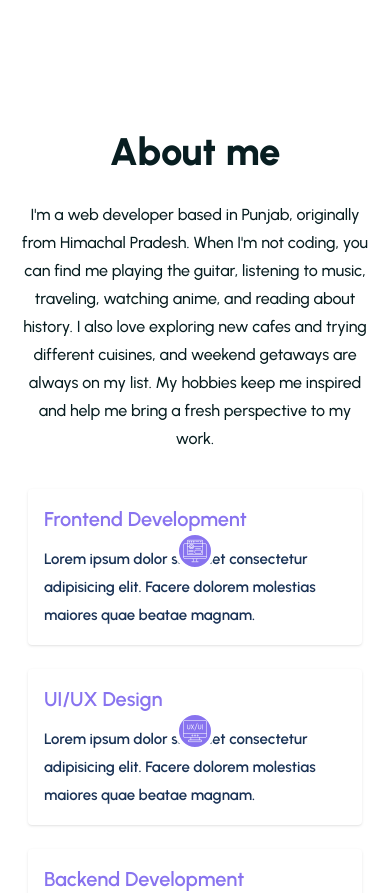
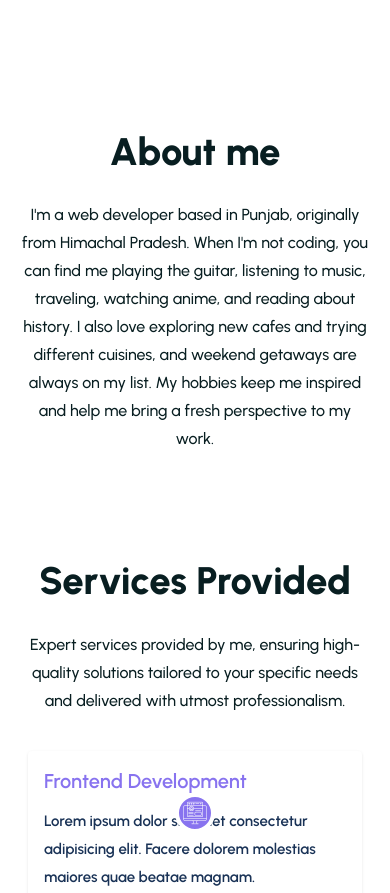
Before and after one commit to ankitkapoor8437/tailwind-portfolio-project, a React (Create React App) app: page / in a window 390 px wide. Shown: the part 1260-2153 px from the top of the page. Built offline with nearby package versions, Linux system fonts and the light colour scheme.

Commit message:
Layout Changes

```diff
--- a/src/App.js
+++ b/src/App.js
@@ -9,6 +9,7 @@ import Footer from './components/footer/Footer';
 import Services from './components/UI/Services';
 import Portfolio from './components/UI/Portfolio';
 import Contact from './components/UI/Contact';
+import About from './components/UI/About';
 
 
 function App() {
@@ -22,6 +23,7 @@ function App() {
       <Header />
       <main>
         <Hero />
+        <About/>
         <Services />
         <Portfolio/>
         <Contact/>
--- /dev/null
+++ b/src/components/UI/About.jsx
@@ -0,0 +1,30 @@
+import React from 'react'
+
+
+const aboutDetails = [
+    {
+        heading: "About me",
+        subHeading: `I'm a web developer based in Punjab, originally from Himachal Pradesh. When I'm not coding, you can find me playing the guitar, listening to music, traveling, watching anime, and reading about history. I also love exploring new cafes and trying different cuisines, and weekend getaways are always on my list. My hobbies keep me inspired and help me bring a fresh perspective to my work.
+        `,
+    }
+]
+
+const About = () => {
+    return (
+        <section id='about'>
+            <div className='container lg:pt-5'>
+                <div className='text-center'>
+                    <h2 className='text-headingColor font-[800] text-[2.4rem] mb-5'>
+                        {aboutDetails[0].heading}
+                    </h2>
+                    <p className='lg:max-w-[800px] lg:mx-auto text-headingColor font-[500] text-[16px] leading-7'>
+                        {/* lg:mx-auto */}
+                        {aboutDetails[0].subHeading}
+                    </p>
+                </div>
+            </div>
+        </section>
+    )
+}
+
+export default About
--- a/src/components/UI/Services.jsx
+++ b/src/components/UI/Services.jsx
@@ -5,11 +5,10 @@ import UXUI from '../../assets/images/design.png'
 import appsImg from '../../assets/images/apps.png'
 
 
-const aboutDetails = [
+const serviceDetails = [
     {
-        heading: "About me",
-        subHeading: `I'm a web developer based in Punjab, originally from Himachal Pradesh. When I'm not coding, you can find me playing the guitar, listening to music, traveling, watching anime, and reading about history. I also love exploring new cafes and trying different cuisines, and weekend getaways are always on my list. My hobbies keep me inspired and help me bring a fresh perspective to my work.
-        `,
+        heading: "Services Provided",
+        subHeading: `Expert services provided by me, ensuring high-quality solutions tailored to your specific needs and delivered with utmost professionalism.`,
     }
 ]
 
@@ -19,11 +18,11 @@ const Services = () => {
             <div className='container lg:pt-5'>
                 <div className='text-center'>
                     <h2 className='text-headingColor font-[800] text-[2.4rem] mb-5'>
-                        {aboutDetails[0].heading}
+                        {serviceDetails[0].heading}
                     </h2>
                     <p className='lg:max-w-[800px] lg:mx-auto text-headingColor font-[500] text-[16px] leading-7'>
                         {/* lg:mx-auto */}
-                        {aboutDetails[0].subHeading}
+                        {serviceDetails[0].subHeading}
                     </p>
                 </div>
 
```
